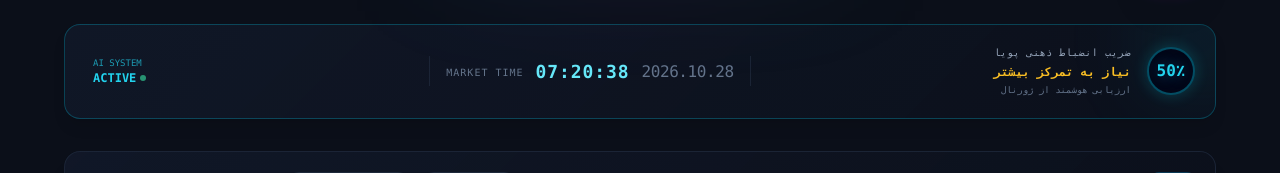
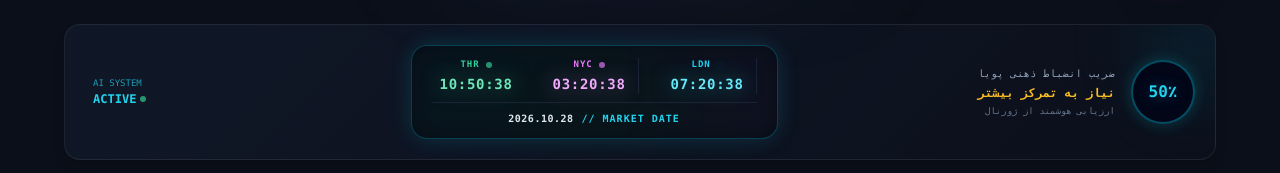
Before and after one commit to suniali/crypto75_bot, a Django app: page / in a window 1280 px wide. Shown: the part 140-313 px from the top of the page. Run offline with Django 5.2, Linux system fonts and the light colour scheme; data that the repository does not hold is empty; some libraries are stand-ins or nearby versions.

Commit message:
better clock

```diff
--- a/bot_app/templates/dashboard.html
+++ b/bot_app/templates/dashboard.html
@@ -441,13 +441,13 @@
 
         <div id="standard-panel" class="max-w-7xl mx-auto space-y-8">
              <!-- کارت ضریب انضباط ذهنی (کاملاً هماهنگ با استایل کارت‌های پایین صفحه) -->
-            <div class="glass-card p-5 bg-[#0f172a]/90 border border-cyan-500/30 rounded-2xl flex items-center justify-between relative overflow-hidden group shadow-lg">
+            <div class="glass-card p-5 bg-[#0f172a]/90  rounded-2xl flex items-center justify-between relative overflow-hidden group shadow-lg">
                 <!-- افکت نوری پس‌زمینه سایبرپانک -->
                 <div class="absolute -top-10 -right-10 w-28 h-28 bg-cyan-500/10 rounded-full blur-2xl pointer-events-none group-hover:bg-cyan-500/20 transition-all duration-500"></div>
 
                 <!-- سمت راست: ضریب انضباط ذهنی -->
                 <div class="flex items-center gap-4 relative z-10">
-                    <div class="relative w-12 h-12 rounded-full flex items-center justify-center p-1 bg-slate-950 border-2 border-cyan-500/40 shadow-[0_0_15px_rgba(0,240,255,0.2)] shrink-0">
+                    <div class="relative w-16 h-16 rounded-full flex items-center justify-center p-1 bg-slate-950 border-2 border-cyan-500/40 shadow-[0_0_15px_rgba(0,240,255,0.2)] shrink-0">
                         <span class="font-black font-mono text-cyan-400 neon-text-sky">{{ mental_discipline_score }}٪</span>
                     </div>
 
@@ -459,17 +459,50 @@
                 </div>
 
                 <!-- وسط: تاریخ و ساعت سایبرپانکی (مختص تریدرها) -->
-                <div class="hidden md:flex gap-3 items-center justify-center font-mono relative z-10 px-4 ml-10 border-x border-slate-800/80">
-                    <!-- تاریخ میلادی/شمسی متناسب با تریدر -->
-                    <div class="text-sm, text-slate-500 tracking-tight mt-0.5">
-                        {{ current_date|default:"2026.10.28" }}
-                    </div>
-                    <!-- ساعت زنده -->
-                    <div class="text-lg font-bold text-cyan-300 tracking-wider mt-0.5" id="cyber-clock">
-                        {{ current_time|default:"00:00:00" }}
-                    </div>
-                    <div class="flex items-center gap-1.5 text-[10px] text-slate-500 mt-0.5 tracking-widest uppercase">
-                        <span>MARKET TIME</span>
+                <div class="hidden xl:flex flex-col items-center justify-center font-mono relative z-10 px-5 py-3 ml-16 bg-[#090d16]/95 border border-cyan-500/30 rounded-2xl shadow-[0_0_25px_rgba(0,240,255,0.12)]">
+                    <!-- افکت نوری پس‌زمینه ملایم -->
+                    <div class="absolute inset-0 bg-gradient-to-r from-cyan-500/5 via-emerald-500/5 to-purple-500/5 rounded-2xl pointer-events-none blur-md"></div>
+
+                    <!-- ردیف ساعت‌ها (کنار هم با تفکیک رنگی خفن و شیک) -->
+                    <div class="flex items-center justify-center gap-5 relative z-10 w-full pb-2 border-b border-slate-800/80">
+                        <!-- 1. لندن (Cyan / فیروزه‌ای سایبری) -->
+                        <div class="flex flex-col items-center px-3 border-r border-slate-800/80">
+                            <div class="flex items-center gap-1.5 text-[9px] text-cyan-400 tracking-widest uppercase mb-0.5 font-semibold">
+                                <span class="w-1.5 h-1.5 rounded-full bg-cyan-400 animate-ping"></span>
+                                <span>LDN</span>
+                            </div>
+                            <div class="text-sm font-black text-cyan-300 tracking-wider drop-shadow-[0_0_10px_rgba(0,240,255,0.5)]" id="clock-london">
+                                00:00:00
+                            </div>
+                        </div>
+
+                        <!-- 2. نیویورک (Neon Magenta / سرخابی سایبرپانک) -->
+                        <div class="flex flex-col items-center px-3 border-r border-slate-800/80">
+                            <div class="flex items-center gap-1.5 text-[9px] text-fuchsia-400 tracking-widest uppercase mb-0.5 font-semibold">
+                                <span class="w-1.5 h-1.5 rounded-full bg-fuchsia-400 animate-pulse"></span>
+                                <span>NYC</span>
+                            </div>
+                            <div class="text-sm font-black text-fuchsia-300 tracking-wider drop-shadow-[0_0_10px_rgba(232,121,249,0.5)]" id="clock-ny">
+                                00:00:00
+                            </div>
+                        </div>
+
+                        <!-- 3. تهران (Matrix Green / سبز ماتریسی) -->
+                        <div class="flex flex-col items-center px-2">
+                            <div class="flex items-center gap-1.5 text-[9px] text-emerald-400 tracking-widest uppercase mb-0.5 font-semibold">
+                                <span class="w-1.5 h-1.5 rounded-full bg-emerald-400 animate-pulse"></span>
+                                <span>THR</span>
+                            </div>
+                            <div class="text-sm font-black text-emerald-300 tracking-wider drop-shadow-[0_0_10px_rgba(52,211,153,0.5)]" id="clock-tehran">
+                                00:00:00
+                            </div>
+                        </div>
+                    </div>
+
+                    <!-- ردیف تاریخ واحد در زیر ساعت‌ها -->
+                    <div class="text-[10px] text-slate-400 tracking-widest mt-2 relative z-10 flex items-center gap-2">
+                        <span class="text-cyan-400 font-bold">MARKET DATE //</span>
+                        <span id="shared-date" class="font-extrabold text-slate-200 tracking-wider">----.--.--</span>
                     </div>
                 </div>
 
@@ -2143,17 +2176,40 @@
         };
 
         <!-- اسکریپت آپدیت زنده ساعت (فرانت‌اند) -->
-        function updateCyberClock() {
+        function updateWorldClocks() {
             const now = new Date();
-            const hours = String(now.getUTCHours()).padStart(2, '0');
-            const minutes = String(now.getUTCMinutes()).padStart(2, '0');
-            const seconds = String(now.getUTCSeconds()).padStart(2, '0');
-            const clockElement = document.getElementById('cyber-clock');
-            if (clockElement) {
-                clockElement.innerText = `${hours}:${minutes}:${seconds}`;
+
+            // تابع کمکی برای گرفتن ساعت هر منطقه
+            function getTimeString(timeZone) {
+                return new Intl.DateTimeFormat('en-GB', {
+                    timeZone: timeZone,
+                    hour: '2-digit',
+                    minute: '2-digit',
+                    second: '2-digit',
+                    hour12: false
+                }).format(now);
             }
-        }
-        setInterval(updateCyberClock, 1000);
+
+            // آپدیت ساعت‌ها
+            document.getElementById('clock-london').innerText = getTimeString('Europe/London');
+            document.getElementById('clock-ny').innerText = getTimeString('America/New_York');
+            document.getElementById('clock-tehran').innerText = getTimeString('Asia/Tehran');
+
+            // گرفتن تاریخ واحد بر اساس وقت لندن (استاندارد بازار)
+            const rawDate = new Intl.DateTimeFormat('en-GB', {
+                timeZone: 'Europe/London',
+                year: 'numeric',
+                month: '2-digit',
+                day: '2-digit'
+            }).format(now);
+
+            const [day, month, year] = rawDate.split('/');
+            document.getElementById('shared-date').innerText = `${year}.${month}.${day}`;
+        }
+
+        // اجرای اولیه و تنظیم تیک‌تاک هر یک ثانیه
+        updateWorldClocks();
+        setInterval(updateWorldClocks, 1000);
 
     </script>
 </body>
```
